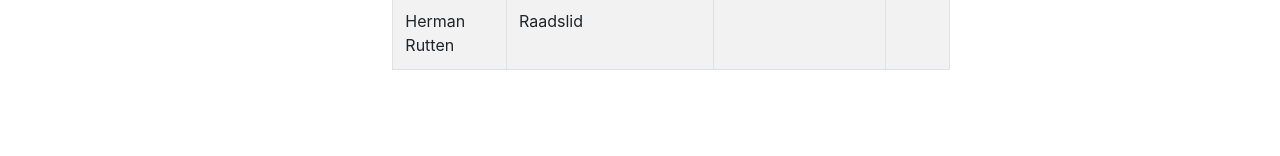
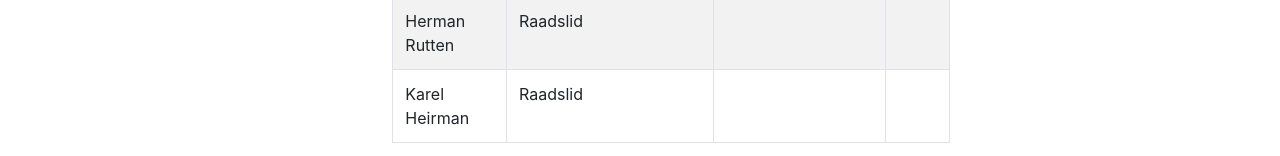
Before and after one commit to bartbiemans/ttc-bart, a React (Create React App) app: page /board in a window 1280 px wide. Shown: the part 1620-1776 px from the top of the page. Before the commit the page ends 1706 px from the top, so only its background shows below. Built offline with nearby package versions, Linux system fonts and the light colour scheme.

Commit message:
Small fixes

```diff
--- a/src/components/board/Board.tsx
+++ b/src/components/board/Board.tsx
@@ -66,6 +66,12 @@ export const Board = () => {
                                 <td/>
                                 <td/>
                             </tr>
+                            <tr>
+                                <td>Karel Heirman</td>
+                                <td>Raadslid</td>
+                                <td/>
+                                <td/>
+                            </tr>
                             </tbody>
                         </Table>
 
```
